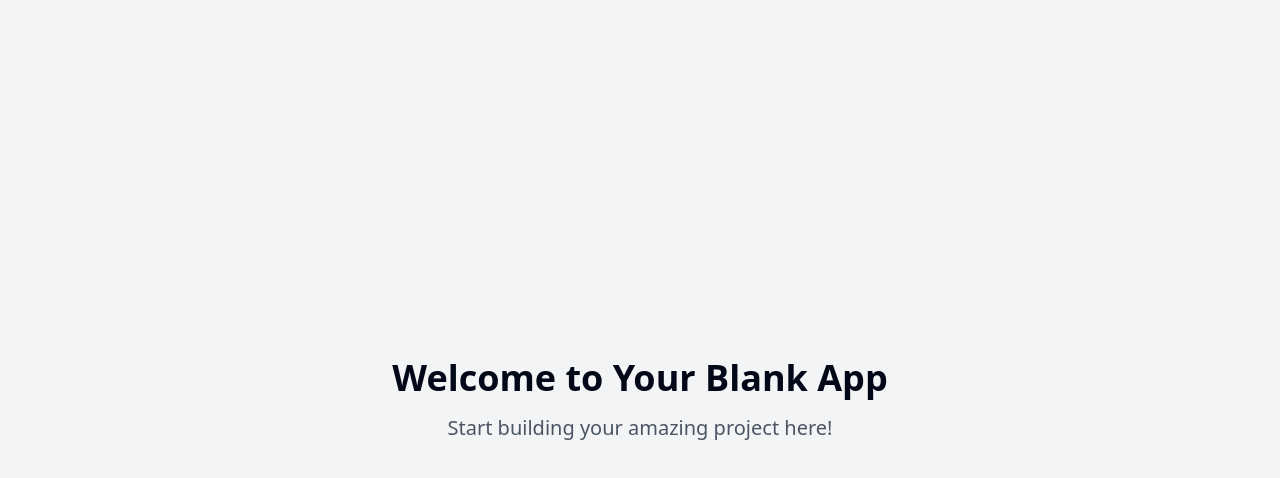
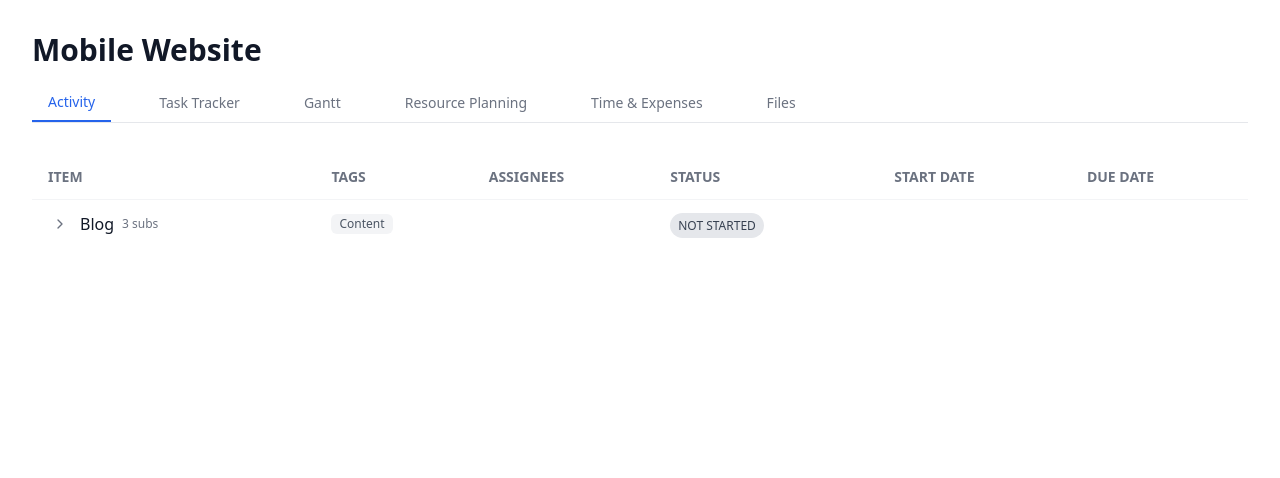
Before and after one commit to shakuisitive/nested-tables-factory, a React (Vite) app: page / in a window 1280 px wide. Shown: the top 478 px of the page. Built offline with nearby package versions, Linux system fonts and the light colour scheme.

Commit message:
Add nested table component
Implement a nested table component using React and Tailwind CSS, without external libraries and with TypeScript.

```diff
--- /dev/null
+++ b/src/components/TaskTable.tsx
@@ -0,0 +1,124 @@
+
+import React, { useState } from 'react';
+import { Task, TaskTableProps } from '../types/table';
+import { ChevronRight, ChevronDown } from 'lucide-react';
+
+const StatusBadge = ({ status }: { status: Task['status'] }) => {
+  const colors = {
+    NOT_STARTED: 'bg-gray-200 text-gray-700',
+    STARTED: 'bg-emerald-100 text-emerald-700',
+    COMPLETED: 'bg-blue-100 text-blue-700'
+  };
+
+  return (
+    <span className={`px-2 py-1 rounded-full text-xs font-medium ${colors[status]}`}>
+      {status.replace('_', ' ')}
+    </span>
+  );
+};
+
+const TagBadge = ({ tag }: { tag: string }) => (
+  <span className="px-2 py-0.5 rounded-md text-xs font-medium bg-gray-100 text-gray-600 mr-1">
+    {tag}
+  </span>
+);
+
+const TaskRow = ({ task, level = 0, onToggle }: { task: Task; level?: number; onToggle: (id: string) => void }) => {
+  const paddingLeft = `${level * 2 + 1}rem`;
+
+  return (
+    <tr className="border-t border-gray-100 hover:bg-gray-50 transition-colors duration-150">
+      <td className="py-3" style={{ paddingLeft }}>
+        <div className="flex items-center space-x-2">
+          {task.subTasks && task.subTasks.length > 0 && (
+            <button
+              onClick={() => onToggle(task.id)}
+              className="p-1 hover:bg-gray-200 rounded-full transition-colors duration-150"
+            >
+              {task.isExpanded ?
+                <ChevronDown className="w-4 h-4 text-gray-500" /> :
+                <ChevronRight className="w-4 h-4 text-gray-500" />
+              }
+            </button>
+          )}
+          <span className="font-medium text-gray-900">{task.title}</span>
+          {task.subCount && (
+            <span className="text-xs text-gray-500">{task.subCount} subs</span>
+          )}
+        </div>
+      </td>
+      <td className="py-3">
+        <div className="flex flex-wrap gap-1">
+          {task.tags.map((tag, index) => (
+            <TagBadge key={index} tag={tag} />
+          ))}
+        </div>
+      </td>
+      <td className="py-3">
+        {task.assignee && (
+          <span className="text-sm text-gray-600">{task.assignee}</span>
+        )}
+      </td>
+      <td className="py-3">
+        <StatusBadge status={task.status} />
+      </td>
+      <td className="py-3">
+        {task.startDate && (
+          <span className="text-sm text-gray-600">{task.startDate}</span>
+        )}
+      </td>
+      <td className="py-3">
+        {task.dueDate && (
+          <span className="text-sm text-gray-600">{task.dueDate}</span>
+        )}
+      </td>
+    </tr>
+  );
+};
+
+const TaskTable: React.FC<TaskTableProps> = ({ tasks, level = 0 }) => {
+  const [expandedTasks, setExpandedTasks] = useState<Set<string>>(new Set());
+
+  const toggleTask = (taskId: string) => {
+    const newExpanded = new Set(expandedTasks);
+    if (newExpanded.has(taskId)) {
+      newExpanded.delete(taskId);
+    } else {
+      newExpanded.add(taskId);
+    }
+    setExpandedTasks(newExpanded);
+  };
+
+  return (
+    <div className="overflow-x-auto">
+      <table className="w-full">
+        <thead>
+          <tr className="text-left text-sm font-medium text-gray-500">
+            <th className="py-3 pl-4">ITEM</th>
+            <th className="py-3">TAGS</th>
+            <th className="py-3">ASSIGNEES</th>
+            <th className="py-3">STATUS</th>
+            <th className="py-3">START DATE</th>
+            <th className="py-3">DUE DATE</th>
+          </tr>
+        </thead>
+        <tbody>
+          {tasks.map((task) => (
+            <React.Fragment key={task.id}>
+              <TaskRow
+                task={{ ...task, isExpanded: expandedTasks.has(task.id) }}
+                level={level}
+                onToggle={toggleTask}
+              />
+              {task.subTasks && expandedTasks.has(task.id) && (
+                <TaskTable tasks={task.subTasks} level={level + 1} />
+              )}
+            </React.Fragment>
+          ))}
+        </tbody>
+      </table>
+    </div>
+  );
+};
+
+export default TaskTable;
--- a/src/pages/Index.tsx
+++ b/src/pages/Index.tsx
@@ -1,11 +1,124 @@
-// Update this page (the content is just a fallback if you fail to update the page)
+
+import React from 'react';
+import TaskTable from '../components/TaskTable';
+import { Task } from '../types/table';
+
+const mockTasks: Task[] = [
+  {
+    id: '1',
+    title: 'Blog',
+    tags: ['Content'],
+    status: 'NOT_STARTED',
+    subCount: 3,
+    subTasks: [
+      {
+        id: '1-1',
+        title: 'Social Media',
+        assignee: 'Lindsey Bluthe',
+        tags: ['Content'],
+        status: 'STARTED',
+        startDate: 'Jan 1, 2015',
+        subCount: 3,
+        subTasks: [
+          {
+            id: '1-1-1',
+            title: 'Write 3 posts',
+            assignee: 'Maggie Sheldon',
+            tags: ['Content'],
+            status: 'COMPLETED',
+            startDate: 'Jan 4, 2015',
+            dueDate: 'Jan 1, 2015'
+          },
+          {
+            id: '1-1-2',
+            title: 'Review & edits',
+            assignee: 'Shire Henderson',
+            tags: ['Content'],
+            status: 'COMPLETED',
+            startDate: 'Jan 10, 2015',
+            dueDate: 'Jan 1, 2015'
+          },
+          {
+            id: '1-1-3',
+            title: 'Design Graphics',
+            assignee: 'Shire Henderson',
+            tags: ['Design'],
+            status: 'STARTED',
+            startDate: 'Jan 11, 2015',
+            dueDate: 'Jan 1, 2015'
+          }
+        ]
+      },
+      {
+        id: '1-2',
+        title: 'Landing Page',
+        assignee: 'Maggie Sheldon',
+        tags: ['Development'],
+        status: 'STARTED',
+        startDate: 'Jan 2, 2015',
+        dueDate: 'Jan 15, 2015',
+        subCount: 3
+      },
+      {
+        id: '1-3',
+        title: 'Webinar',
+        assignee: 'Grahm Lockheed',
+        tags: ['Asset'],
+        status: 'STARTED',
+        startDate: 'Jan 17, 2015',
+        dueDate: 'Jan 16, 2015',
+        subCount: 3,
+        subTasks: [
+          {
+            id: '1-3-1',
+            title: 'Script Development',
+            assignee: 'Maggie Sheldon',
+            tags: ['Content'],
+            status: 'COMPLETED',
+            dueDate: 'Jan 10, 2015'
+          },
+          {
+            id: '1-3-2',
+            title: 'Create Video',
+            assignee: 'Lindsey Bluthe',
+            tags: [],
+            status: 'STARTED',
+            dueDate: 'Jan 16, 2015'
+          }
+        ]
+      }
+    ]
+  }
+];
 
 const Index = () => {
   return (
-    <div className="min-h-screen flex items-center justify-center bg-gray-100">
-      <div className="text-center">
-        <h1 className="text-4xl font-bold mb-4">Welcome to Your Blank App</h1>
-        <p className="text-xl text-gray-600">Start building your amazing project here!</p>
+    <div className="min-h-screen bg-white p-8">
+      <div className="max-w-7xl mx-auto">
+        <div className="mb-8">
+          <h1 className="text-3xl font-bold text-gray-900">Mobile Website</h1>
+          <div className="mt-4 flex space-x-8 border-b border-gray-200">
+            <button className="px-4 py-2 text-sm font-medium text-blue-600 border-b-2 border-blue-600">
+              Activity
+            </button>
+            <button className="px-4 py-2 text-sm font-medium text-gray-500 hover:text-gray-700">
+              Task Tracker
+            </button>
+            <button className="px-4 py-2 text-sm font-medium text-gray-500 hover:text-gray-700">
+              Gantt
+            </button>
+            <button className="px-4 py-2 text-sm font-medium text-gray-500 hover:text-gray-700">
+              Resource Planning
+            </button>
+            <button className="px-4 py-2 text-sm font-medium text-gray-500 hover:text-gray-700">
+              Time & Expenses
+            </button>
+            <button className="px-4 py-2 text-sm font-medium text-gray-500 hover:text-gray-700">
+              Files
+            </button>
+          </div>
+        </div>
+        <TaskTable tasks={mockTasks} />
       </div>
     </div>
   );
--- /dev/null
+++ b/src/types/table.ts
@@ -0,0 +1,18 @@
+
+export interface Task {
+  id: string;
+  title: string;
+  subTasks?: Task[];
+  tags: string[];
+  assignee?: string;
+  status: 'NOT_STARTED' | 'STARTED' | 'COMPLETED';
+  startDate?: string;
+  dueDate?: string;
+  subCount?: number;
+  isExpanded?: boolean;
+}
+
+export interface TaskTableProps {
+  tasks: Task[];
+  level?: number;
+}
```
